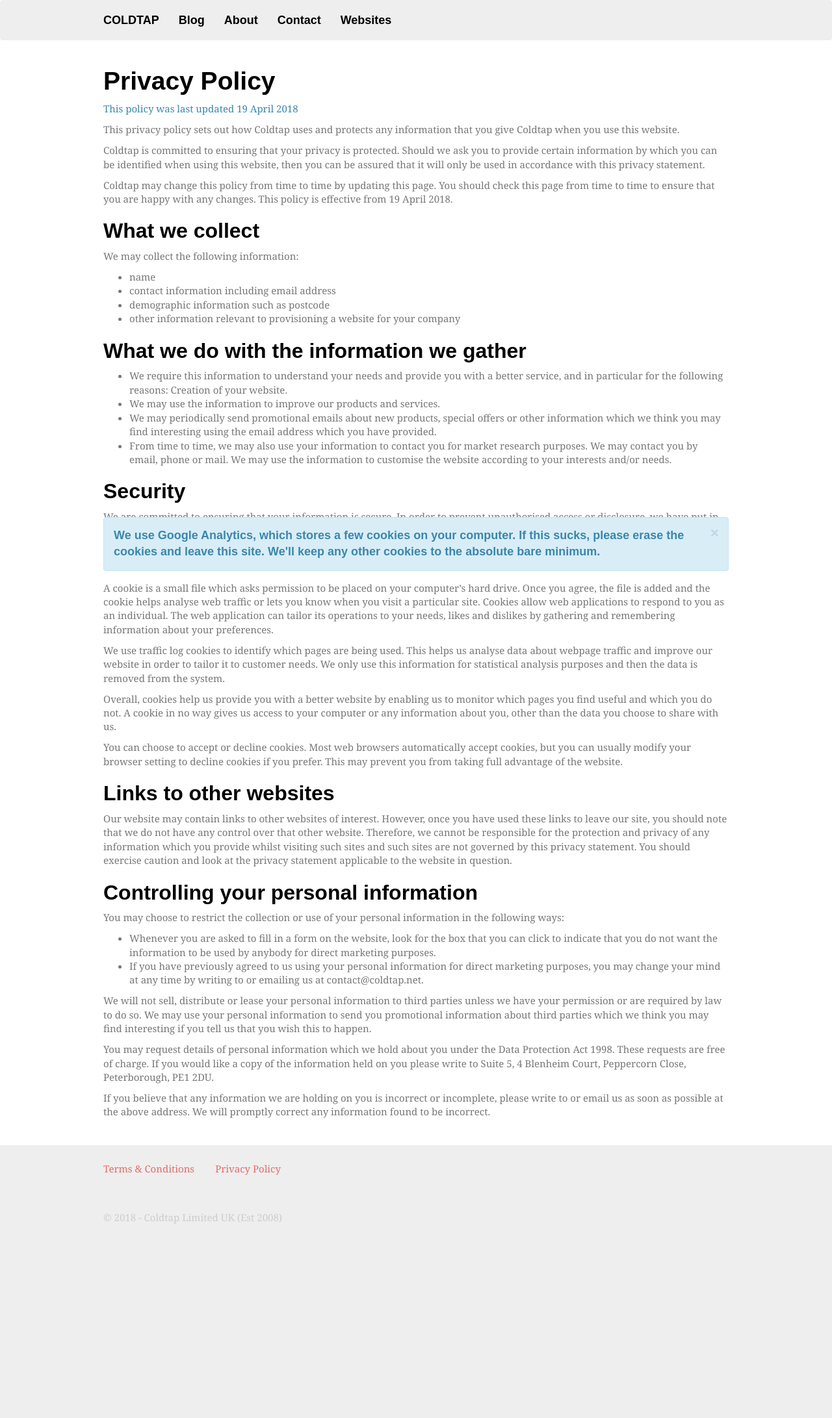
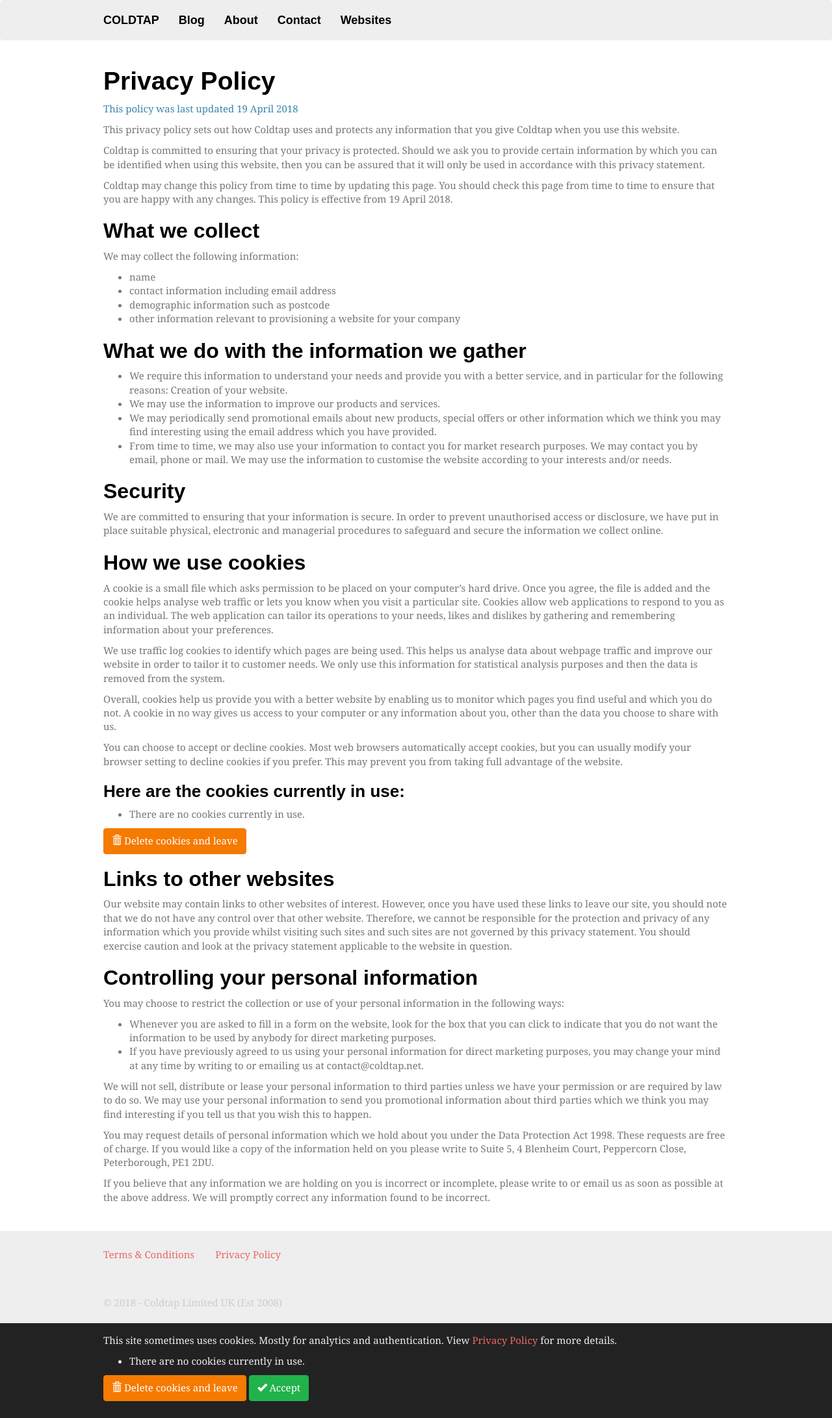
Before and after one commit to davewasthere/coldtap, a Jekyll site: the page built from privacy-policy.md, in a window 1280 px wide. Shown: the whole page at 65% size. Built offline with Jekyll 4.4.1, drawn with Linux system fonts in a browser that asks for light colours; some web fonts are replaced; before the commit the page ends 1885 px from its top, so only the background shows below that.

Commit message:
improved cookie dialog

```diff
--- a/_layouts/layout.html
+++ b/_layouts/layout.html
@@ -71,15 +71,6 @@
         </div>
     </nav>
 
-    <div class="navbar navbar-fixed-bottom">
-        <div class="container-fluid container-max-width">
-            <div id="cookie-consent" class="alert alert-info alert-dismissable" role="alert" style="display: none;">
-                <button type="button" class="close" data-dismiss="alert" aria-label="Close"><span aria-hidden="true">&times;</span></button>
-                <p>We use Google Analytics, which stores a few cookies on your computer. If this sucks, please erase the cookies and leave this site. We'll keep any other cookies to the absolute bare minimum.</p>
-            </div>
-        </div>
-    </div>
-
     {{ content }}
 
     <footer>
@@ -103,6 +94,19 @@
         <div class="container-fluid container-max-width">
             <div>&copy; {{ site.time | date: '%Y' }} - Coldtap Limited UK (Est 2008)</div>
         </div>
+
+        <!-- <div style="background-color: #eee;">
+        <div class="container-fluid container-max-width"> -->
+            <div id="cookie-consent" class="alert alert-cookie" role="alert" style="display: none; margin-top: 21px;">
+                <div class="container-fluid container-max-width">
+                    <p>This site sometimes uses cookies. Mostly for analytics and authentication. View <a href="/privacy-policy">Privacy Policy</a> for more details.</p>
+                    <ul class="cookie-details"></ul>
+                    <p><button id="delete-cookies" type="button" class="btn btn-danger"><span class="glyphicon glyphicon-trash" aria-hidden="true"></span> Delete cookies and leave</button> <button id="accept-cookies" type="button" class="btn btn-success"><span class="glyphicon glyphicon-ok" aria-hidden="true"></span> Accept</button></p>
+                </div>
+            </div>
+        <!-- </div>
+    </div> -->
+
     </footer>
 
 
@@ -128,10 +132,34 @@
             $('#cookie-consent').show();
         }
 
+        if(cookie === null || window.location.pathname === '/privacy-policy')
+        {
+            var cookies = listCookies();
+            if(cookies.length > 0)
+            {
+                $('.cookie-details').html('<li>' + cookies.split('\n').join('</li><li>') + '</li>');
+            }
+            else{
+                $('.cookie-details').html('<li>There are no cookies currently in use.</li>');
+            }
+        }
 
         $('#cookie-consent').on('closed.bs.alert', function () {
             createCookie('cookie-consent', true, 180);
         })
+
+        $('#accept-cookies').click(function(){
+            createCookie('cookie-consent', true, 180);
+            $('#cookie-consent').hide();
+        });
+
+        $('#delete-cookies').click(function(){
+            var cookies = listCookies().split('\n');
+            for (var i = 1 ; i <= cookies.length; i++) {
+                eraseCookie(cookies[i-1]);
+            }
+            window.location = "https://www.google.com";
+        });
 
     });
 
@@ -161,6 +189,15 @@
         return null;
     }
 
+    function listCookies() {
+        var cookies = document.cookie.split(';');
+        var result = '';
+        for (var i = 1 ; i <= cookies.length; i++) {
+            result += cookies[i-1].split('=')[0] + "\n";
+        }
+        return result.trim();
+    }
+
     function eraseCookie(name) {
         createCookie(name, "", -1);
     }
--- a/css/coldtap.css
+++ b/css/coldtap.css
@@ -45,3 +45,19 @@ footer {
 .related > div {
     margin-bottom: 0.5em;
 }
+
+.alert-cookie{
+    margin-bottom: 0;
+    background-color: #222;
+    color: #eee;
+    border-radius: 0;
+}
+
+.alert-cookie .close{
+    color: #eee;
+    opacity: 0.8;
+}
+
+.alert-cookie .close:hover{
+    opacity: 0.5;
+}
--- a/privacy-policy.md
+++ b/privacy-policy.md
@@ -46,6 +46,11 @@ Overall, cookies help us provide you with a better website by enabling us to mon
 
 You can choose to accept or decline cookies. Most web browsers automatically accept cookies, but you can usually modify your browser setting to decline cookies if you prefer. This may prevent you from taking full advantage of the website.
 
+### Here are the cookies currently in use:
+
+<ul class="cookie-details"></ul>
+<div><button id="delete-cookies" type="button" class="btn btn-danger"><span class="glyphicon glyphicon-trash" aria-hidden="true"></span> Delete cookies and leave</button></div>
+
 ## Links to other websites
 
 Our website may contain links to other websites of interest. However, once you have used these links to leave our site, you should note that we do not have any control over that other website. Therefore, we cannot be responsible for the protection and privacy of any information which you provide whilst visiting such sites and such sites are not governed by this privacy statement. You should exercise caution and look at the privacy statement applicable to the website in question.
```
Also changed, not shown: _posts/2018-04-13-websites-101.md (+6 -6 lines).
